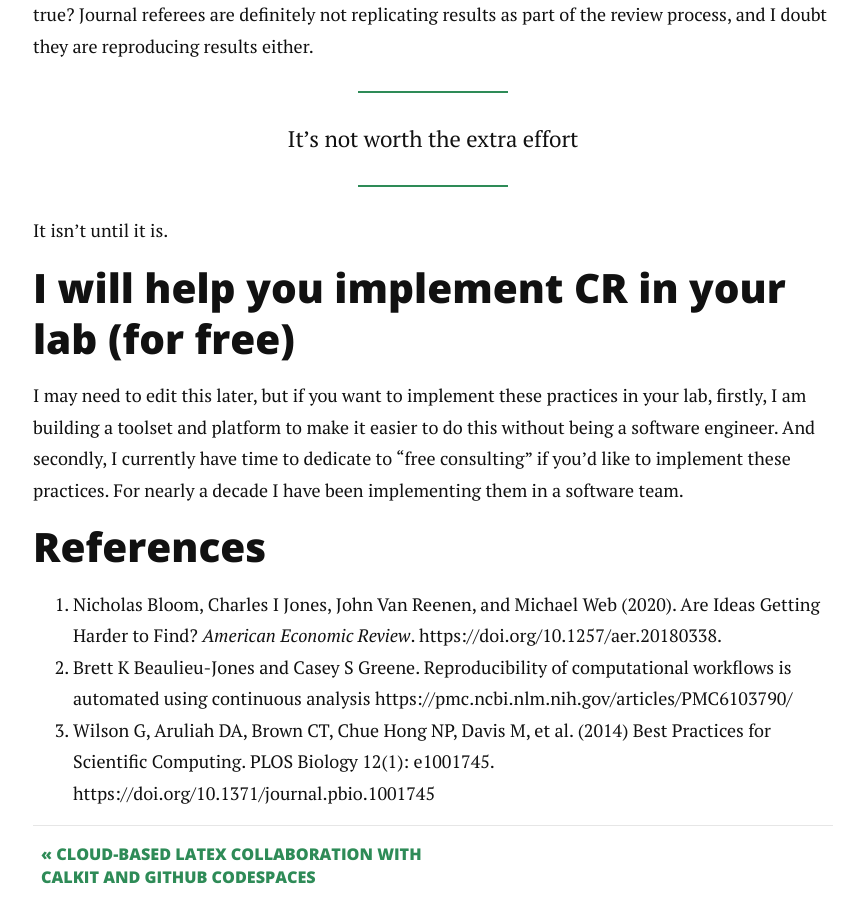
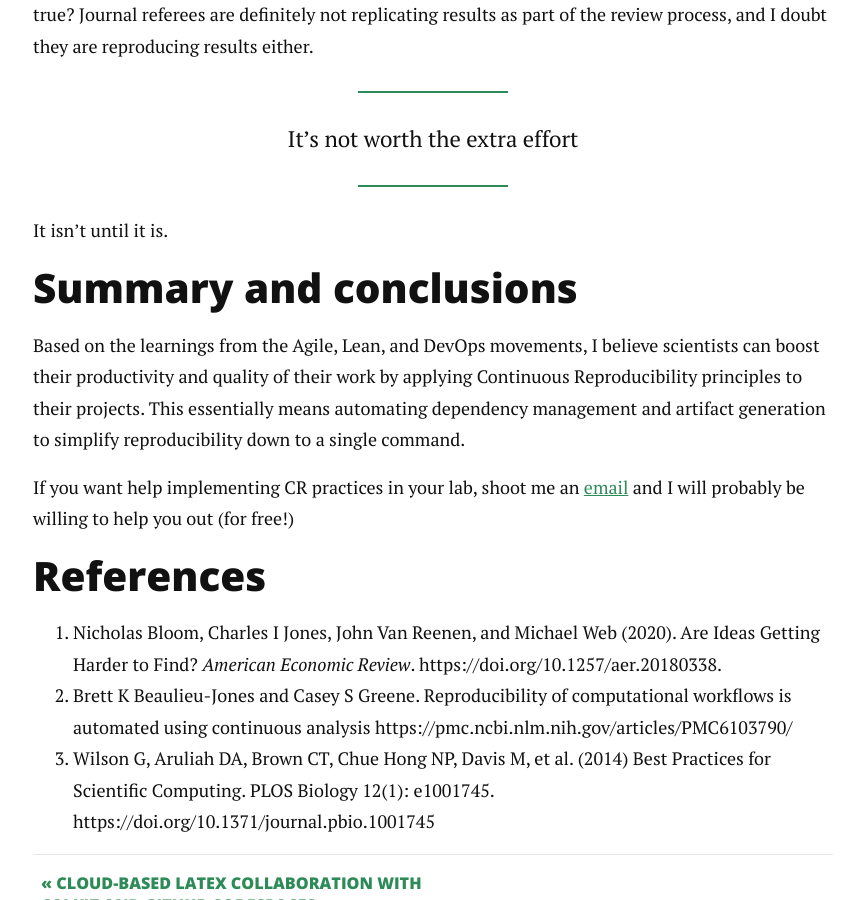
Before and after one commit to petebachant/petebachant.github.io, a Jekyll site: the page built from _posts/2025-02-28-continuous-reproducibility.md, in a window 1280 px wide and 900 px high, scrolled down 15767 px. Shown: the whole window, without its empty margins (207-1071 px from the left). Built offline with Jekyll 4.4.1, drawn with Linux system fonts in a browser that asks for light colours; nearby versions of some CDN libraries; comment, search, counter and statistics services are not loaded.

Commit message:
Condense end

```diff
--- a/_posts/2025-02-28-continuous-reproducibility.md
+++ b/_posts/2025-02-28-continuous-reproducibility.md
@@ -800,16 +800,18 @@ and I doubt they are reproducing results either.
 
 It isn't until it is.
 
-## I will help you implement CR in your lab (for free)
+## Summary and conclusions
 
-I may need to edit this later,
-but if you want to implement these practices in your lab,
-firstly, I am building a toolset and platform to
-make it easier to do this without being a software engineer.
-And secondly,
-I currently have time to dedicate to "free consulting"
-if you'd like to implement these practices.
-For nearly a decade I have been implementing them in a software team.
+Based on the learnings from the Agile, Lean, and DevOps movements,
+I believe scientists can boost their productivity and quality
+of their work
+by applying Continuous Reproducibility principles to their projects.
+This essentially means automating dependency management and
+artifact generation to simplify reproducibility down to a single command.
+
+If you want help implementing CR practices in your lab,
+shoot me an [email](mailto:petebachant@gmail.com) and I will probably
+be willing to help you out (for free!)
 
 ## References
 
```
